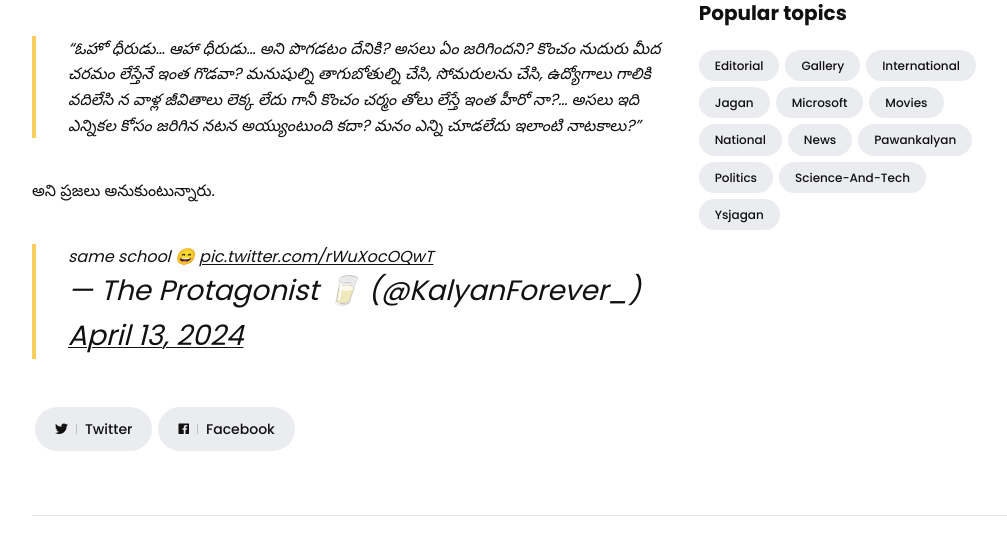
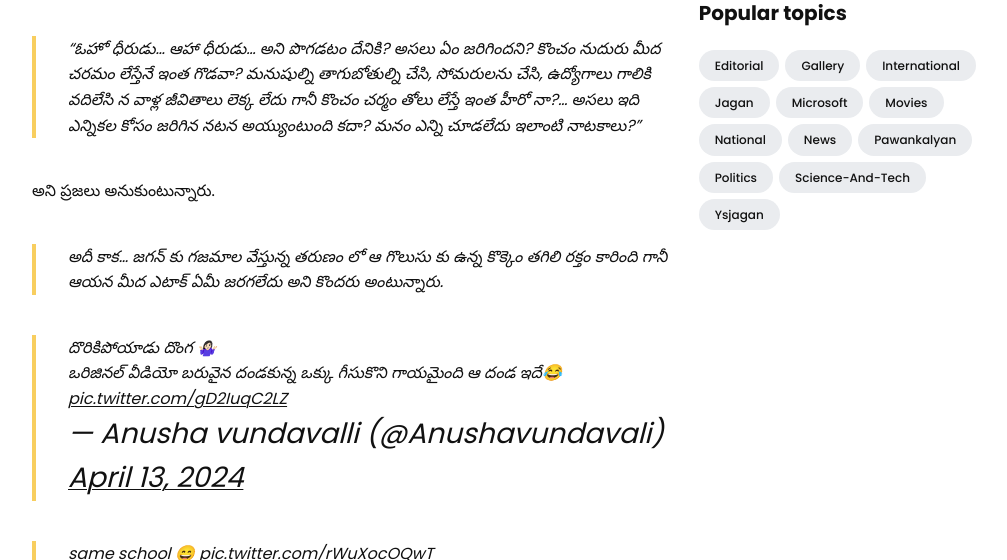
Before and after one commit to ancentral/ancentral, a Jekyll site: the page built from _posts/2024-04-13-20240413-Attack-on-jagan-is-staged-question.md, in a window 1280 px wide and 900 px high, scrolled down 667 px, cut to the strip 15-575 px from the top of the window. Shown: the whole strip, without its empty margins (118-1125 px from the left). Built offline with Jekyll 4.4.1, drawn with Linux system fonts in a browser that asks for light colours; comment, search, counter and statistics services are not loaded.

Commit message:
20240413-4

```diff
--- a/_posts/2024-04-13-20240413-Attack-on-jagan-is-staged-question.md
+++ b/_posts/2024-04-13-20240413-Attack-on-jagan-is-staged-question.md
@@ -33,5 +33,8 @@ featured: true
 
 అని ప్రజలు అనుకుంటున్నారు.
 
+> అదీ కాక... జగన్ కు గజమాల వేస్తున్న తరుణం లో ఆ గొలుసు కు ఉన్న కొక్కెం తగిలి రక్తం కారింది గానీ ఆయన మీద ఎటాక్ ఏమీ జరగలేదు అని కొందరు అంటున్నారు.
+
+<blockquote class="twitter-tweet"><p lang="te" dir="ltr">దొరికిపోయాడు దొంగ 🤷🏻‍♀️<br>ఒరిజినల్ వీడియో బరువైన దండకున్న ఒక్కు గీసుకొని గాయమైంది ఆ దండ ఇదే😂 <a href="https://t.co/gD2IuqC2LZ">pic.twitter.com/gD2IuqC2LZ</a></p>&mdash; Anusha vundavalli (@Anushavundavali) <a href="https://twitter.com/Anushavundavali/status/1779202818525770218?ref_src=twsrc%5Etfw">April 13, 2024</a></blockquote> <script async src="https://platform.twitter.com/widgets.js" charset="utf-8"></script>
 
 <blockquote class="twitter-tweet"><p lang="en" dir="ltr">same school 😄 <a href="https://t.co/rWuXocOQwT">pic.twitter.com/rWuXocOQwT</a></p>&mdash; The Protagonist 🥛 (@KalyanForever_) <a href="https://twitter.com/KalyanForever_/status/1779181391097581948?ref_src=twsrc%5Etfw">April 13, 2024</a></blockquote> <script async src="https://platform.twitter.com/widgets.js" charset="utf-8"></script>
```
